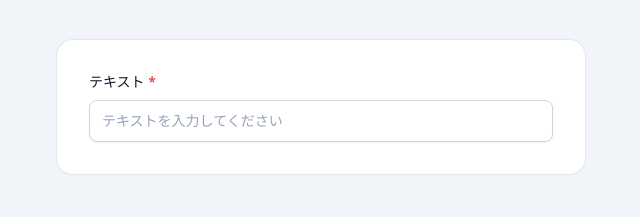
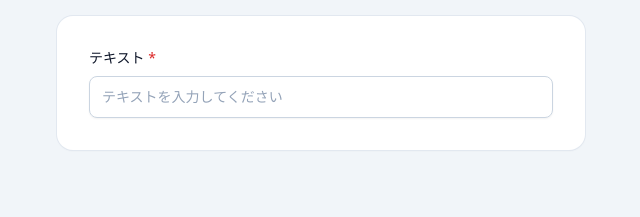
Before and after one commit to regepan/regepan.github.io, a plain HTML site: page tailwind-form/index.html in a window 1280 px wide. Shown: the whole page, without its empty margins (319-959 px from the left). Drawn offline with nearby package versions, Linux system fonts and the light colour scheme.

```diff
--- a/tailwind-form/index.html
+++ b/tailwind-form/index.html
@@ -7,7 +7,7 @@
     <script src="https://cdn.tailwindcss.com"></script>
 </head>
 <body class="min-h-screen bg-slate-100 text-slate-900 antialiased">
-<main class="mx-auto max-w-xl px-4 py-10 sm:px-6">
+<main class="mx-auto max-w-xl px-4 py-4 sm:px-6">
 
     <div class="overflow-hidden rounded-2xl bg-white shadow-sm ring-1 ring-slate-200">
 
```
